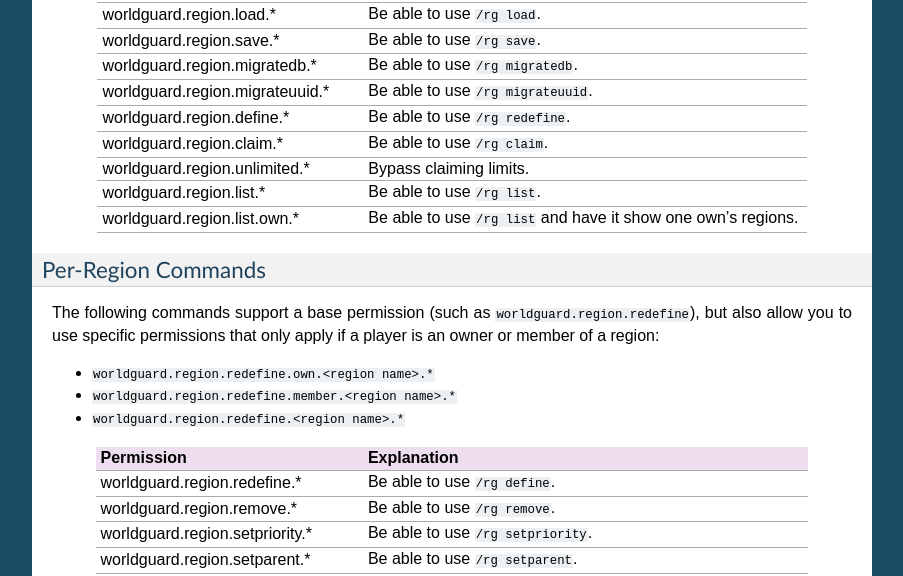
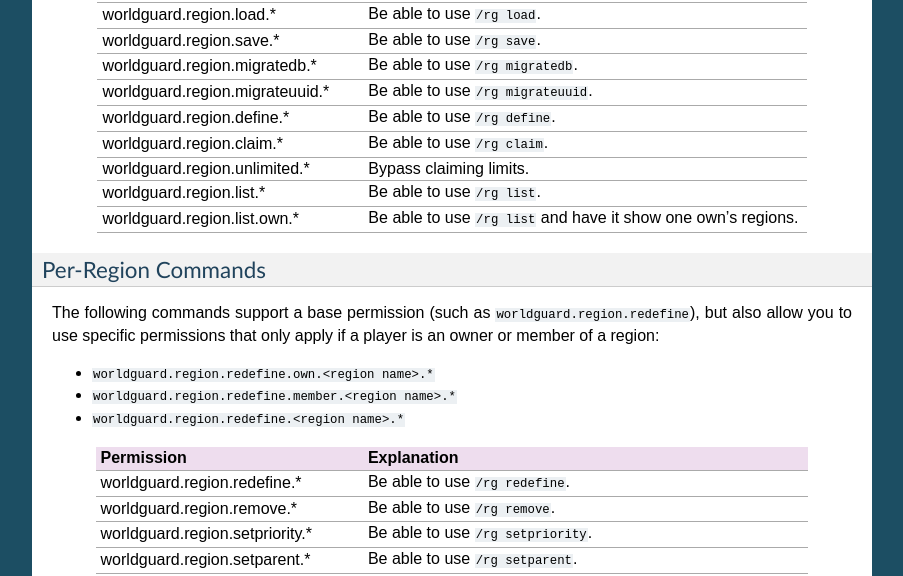
Before and after one commit to aurorasmiles/WorldGuardDocs, a Sphinx documentation site: the page built from source/permissions.rst, in a window 1280 px wide and 900 px high, scrolled down 1154 px. Shown: the part 148-724 px from the top of the window, without its empty margins (198-1101 px from the left). Built offline with Sphinx 7.4.7, drawn with Linux system fonts in a browser that asks for light colours; part of the change alters nothing that is shown.

```diff
--- a/source/permissions.rst
+++ b/source/permissions.rst
@@ -61,7 +61,7 @@ Regions
     worldguard.region.save.*,"Be able to use  ``/rg save``."
     worldguard.region.migratedb.*,"Be able to use  ``/rg migratedb``."
     worldguard.region.migrateuuid.*,"Be able to use  ``/rg migrateuuid``."
-    worldguard.region.define.*,"Be able to use  ``/rg redefine``."
+    worldguard.region.define.*,"Be able to use  ``/rg define``."
     worldguard.region.claim.*,"Be able to use  ``/rg claim``."
     worldguard.region.unlimited.*,"Bypass claiming limits."
     worldguard.region.list.*,"Be able to use  ``/rg list``."
@@ -80,7 +80,7 @@ The following commands support a base permission (such as ``worldguard.region.re
     :header: Permission, Explanation
     :widths: 15, 25
 
-    worldguard.region.redefine.*,"Be able to use  ``/rg define``."
+    worldguard.region.redefine.*,"Be able to use  ``/rg redefine``."
     worldguard.region.remove.*,"Be able to use  ``/rg remove``."
     worldguard.region.setpriority.*,"Be able to use  ``/rg setpriority``."
     worldguard.region.setparent.*,"Be able to use  ``/rg setparent``."
```
